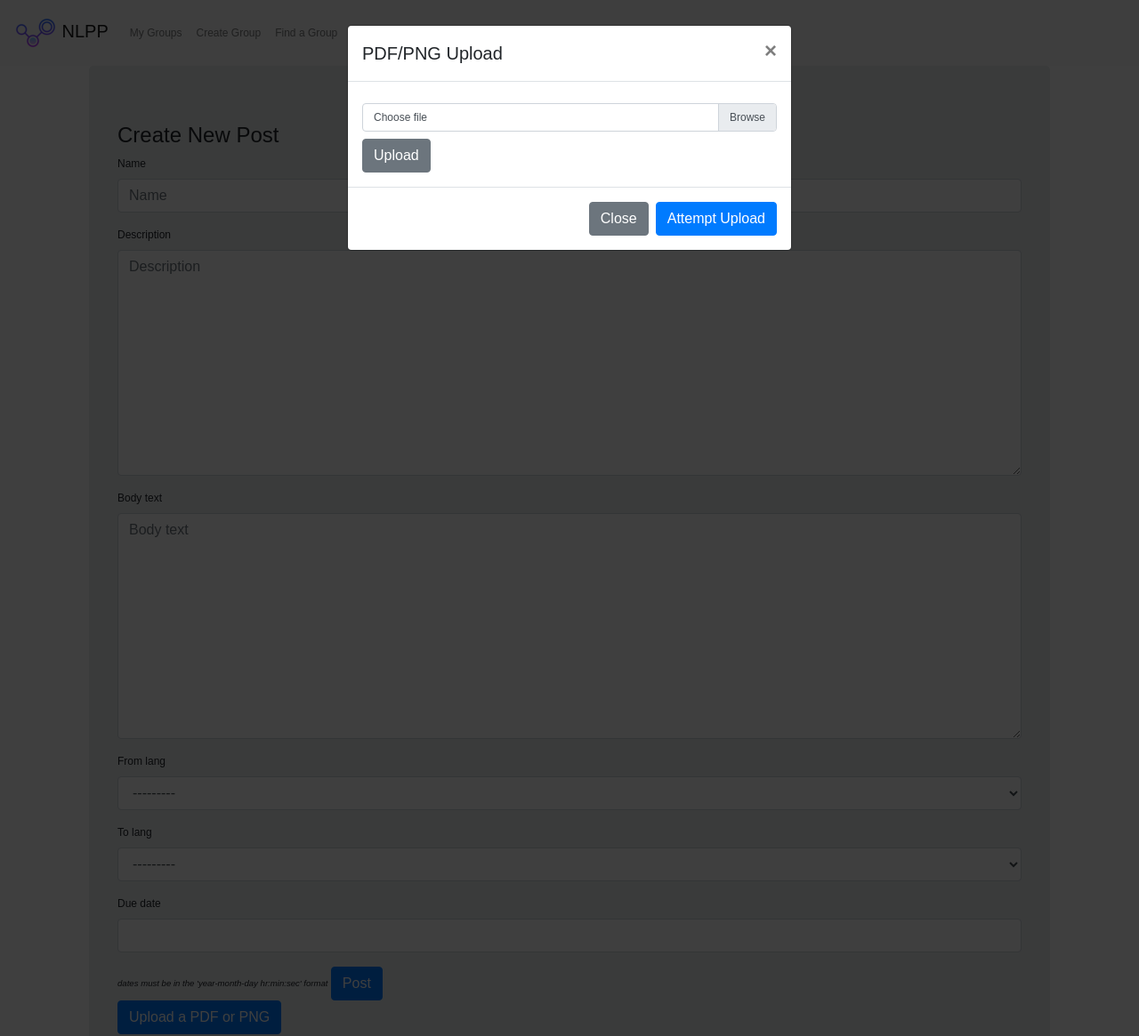
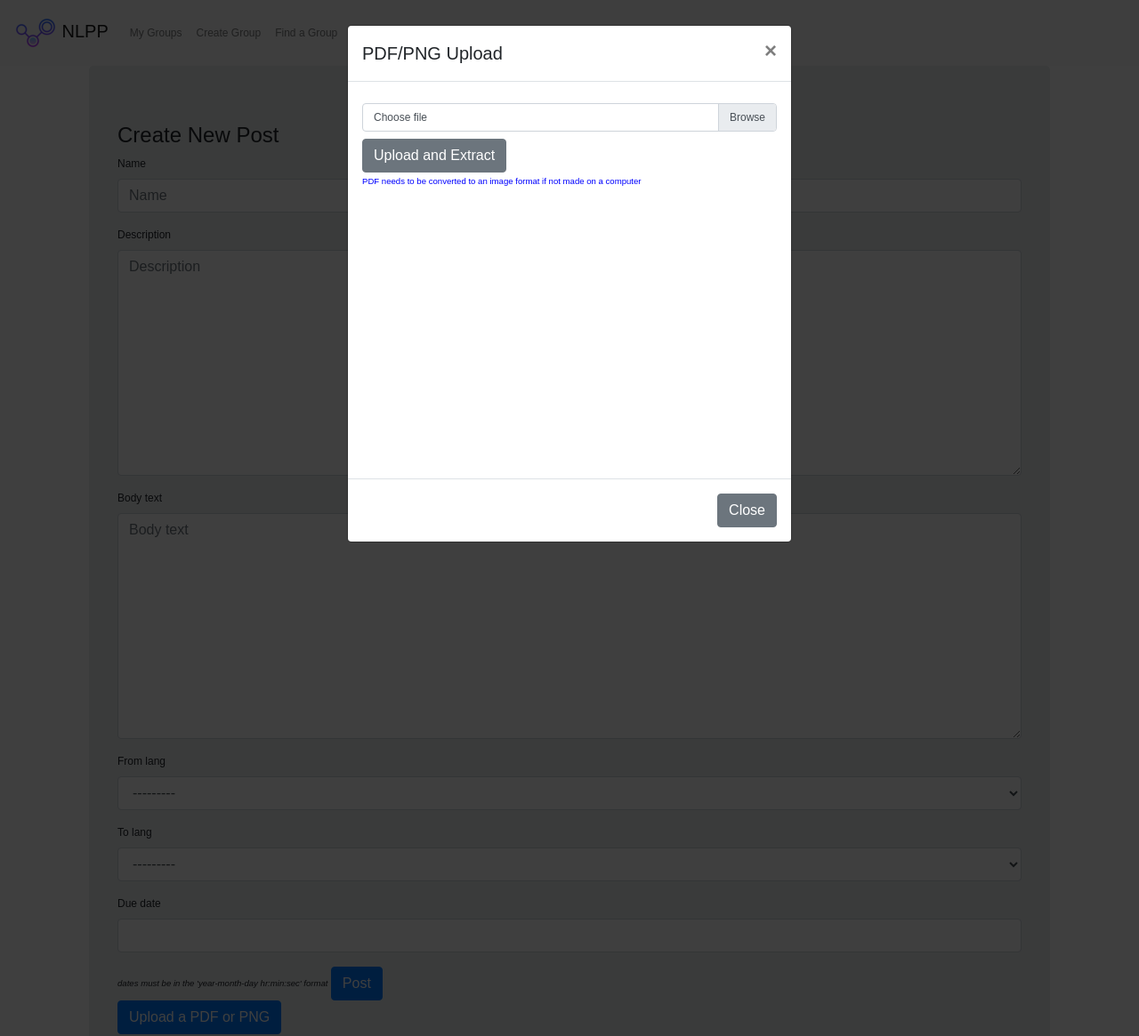
Before and after one commit to ALearningCurve/NLPP, a Django app: a page that uses NLPP/posts/templates/posts/post_form.html in a window 1280 px wide, after a click on "Upload a PDF or PNG". Shown: the top 1165 px of the page at 89% size. Run offline with Django 3.2, Linux system fonts and the light colour scheme; a user stored in the database is signed in; data comes from the database, SQL or seed files in the repository; some libraries are stand-ins or nearby versions.

Commit message:
Image & PDF extraction styling
Clean up the html and iframe so that it looks better. Also fix accidental token inclusion

```diff
--- a/NLPP/NLPP/settings.py
+++ b/NLPP/NLPP/settings.py
@@ -17,6 +17,8 @@ BASE_DIR = os.path.dirname(os.path.dirname(os.path.abspath(__file__)))
 TEMPLATE_DIR = os.path.join(BASE_DIR,'templates')
 MEDIA_ROOT = os.path.join(BASE_DIR, 'media')
 MEDIA_URL = '/media/'
+
+
 
 
 # Quick-start development settings - unsuitable for production
--- a/NLPP/posts/templates/posts/post_form.html
+++ b/NLPP/posts/templates/posts/post_form.html
@@ -35,20 +35,28 @@
         </button>
       </div>
       <div class="modal-body">
-			<form name = "form" enctype = "multipart/form-data" target="_blank" action = "{% url 'groups:posts:upload' slug=view.kwargs.slug %}" method = "POST">{% csrf_token %}
+			<form name = "form" enctype = "multipart/form-data" target="hidden-iframe" action = "{% url 'groups:posts:upload' slug=view.kwargs.slug %}" method = "POST">{% csrf_token %}
 				 <div class="custom-file my-2">
 					 <input type="file" class="custom-file-input" id="customFile" name="file" required>
 					 <label class="custom-file-label" for="customFile">Choose file</label>
 				 </div>
-         <button type="submit" class='btn btn-secondary' value="Login" > Upload</button>
+         <button type="submit" class='btn btn-secondary' value="Login" > Upload and Extract</button>
 			</form>
+
+			<small><a href="https://pdftoimage.com/" target="_blank">PDF needs to be converted to an image format if not made on a computer</a></small>
+			<div id="extract-iframe" class = "my-4 embed-responsive embed-responsive-16by9">
+				<!-- style="width:0; height:0; border:0; border:none" -->
+				<iframe class="embed-responsive-item" name="hidden-iframe" style=""></iframe>
+			</div>
 
 
 
       </div>
       <div class="modal-footer">
         <button type="button" class="btn btn-secondary" data-dismiss="modal">Close</button>
+				<!--
         <button type="button" id="uploaded-attempt" class="btn btn-primary" data-dismiss="modal">Attempt Upload</button>
+			-->
       </div>
 
     </div>
--- a/NLPP/posts/textExtractor.py
+++ b/NLPP/posts/textExtractor.py
@@ -45,7 +45,8 @@ def PDFConverter(file, lang="english"):
     #We create a list comprehension which only returns a list of words #that are NOT IN stop_words and NOT IN punctuations.
     #keywords = [word for word in tokens if not word in stop_words and not word in punctuations]
     # Use tokens instead of keywords instead if want no repitition
-    return(' '.join(tokens))
+    return text
+    #return(' '.join(tokens))
 
 # Credit to https://medium.com/@MicroPyramid/extract-text-with-ocr-for-all-image-types-in-python-using-pytesseract-ec3c53e5fc3a
 # for this image to text code
@@ -69,7 +70,8 @@ def convertToText(filename, lang):
         elif (extension in supported_images):
             text += imageToText(filename, lang)
         else:
-            text = "[ERROR]: Unsupported File Type \"" + extension + "\""
+            text = "[ERROR]: Unsupported File Type \"" + extension + "\"<br>"
+            text += "Supported Files: PDF, " + ", ".join(supported_images) + "<br>"
     except FileNotFoundError:
         text = "[ERROR]: Server file error"
 
--- a/NLPP/posts/views.py
+++ b/NLPP/posts/views.py
@@ -146,6 +146,9 @@ def translate(request):
 from django.conf import settings
 from . import textExtractor as out
 from django.http import HttpResponse
+from django.views.decorators.clickjacking import xframe_options_sameorigin
+
+@xframe_options_sameorigin
 def file_upload(request, slug):
     print("VARIABLE TEST"+settings.MEDIA_ROOT)
     # save_path = os.path.join(settings.MEDIA_ROOT, 'uploads', request.FILES['file'])
```
